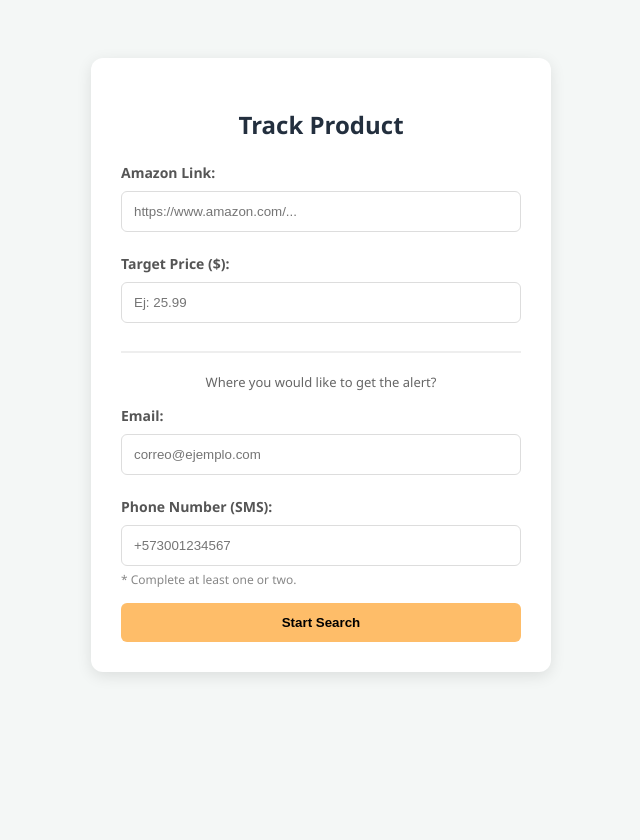
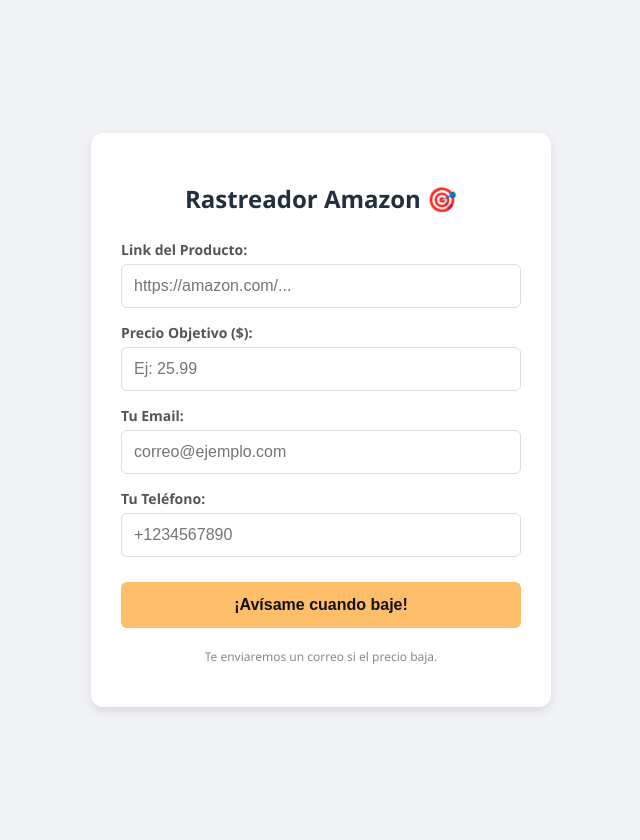
Before and after one commit to nerio023-code/project, a Flask app: page / in a window 1280 px wide. Shown: the whole page, without its empty margins (319-959 px from the left). Before the commit the page ends 676 px from the top, so only its background shows below. Run offline with Flask 3, Linux system fonts and the light colour scheme.

Commit message:
html corregido

```diff
--- a/templates/index.html
+++ b/templates/index.html
@@ -2,40 +2,107 @@
 <html lang="es">
 <head>
     <meta charset="UTF-8">
-    <title>Amazon Price Tracker</title>
+    <meta name="viewport" content="width=device-width, initial-scale=1.0">
+    <title>Cazador de Precios</title>
+
     <style>
-        body { font-family: 'Segoe UI', Tahoma, Geneva, Verdana, sans-serif; background-color: #f4f7f6; display: flex; justify-content: center; padding-top: 50px; }
-        .container { background: white; padding: 30px; border-radius: 12px; box-shadow: 0 4px 15px rgba(0,0,0,0.1); width: 400px; }
-        h2 { color: #232f3e; text-align: center; margin-bottom: 20px; }
-        label { font-size: 14px; font-weight: bold; color: #555; }
-        input { width: 100%; padding: 12px; margin: 8px 0 20px 0; border: 1px solid #ddd; border-radius: 6px; box-sizing: border-box; }
-        .optional-text { font-size: 12px; color: #888; margin-top: -15px; margin-bottom: 15px; display: block; }
-        button { width: 100%; padding: 12px; background-color: #febd69; border: none; border-radius: 6px; font-weight: bold; cursor: pointer; transition: 0.3s; }
-        button:hover { background-color: #f3a847; }
+        body {
+            font-family: 'Segoe UI', Tahoma, Geneva, Verdana, sans-serif;
+            background-color: #f0f2f5;
+            margin: 0;
+            padding: 20px;
+            display: flex;
+            justify-content: center; /* Centrar horizontalmente */
+            align-items: center;     /* Centrar verticalmente (si hay espacio) */
+            min-height: 100vh;       /* Que ocupe al menos toda la altura */
+        }
+
+        .container {
+            background: white;
+            padding: 30px;
+            border-radius: 12px;
+            box-shadow: 0 4px 10px rgba(0,0,0,0.1);
+
+            /* 2. AQUÍ ESTÁ EL TRUCO DEL TAMAÑO */
+            width: 90%;           /* En móvil ocupa casi todo el ancho */
+            max-width: 400px;     /* En PC se queda en un tamaño elegante */
+            margin: 0 auto;       /* Centrado */
+        }
+
+        h2 {
+            color: #232f3e;
+            text-align: center;
+            margin-bottom: 25px;
+        }
+
+        label {
+            font-size: 14px;
+            font-weight: bold;
+            color: #555;
+            display: block;
+            margin-bottom: 5px;
+            margin-top: 15px;
+        }
+
+        input {
+            width: 100%;
+            padding: 12px; /* Un poco más grande para dedos táctiles */
+            border: 1px solid #ddd;
+            border-radius: 6px;
+            box-sizing: border-box; /* Para que el padding no rompa el ancho */
+            font-size: 16px; /* Letra legible en móvil */
+        }
+
+        button {
+            width: 100%;
+            padding: 14px;
+            background-color: #febd69; /* El color amarillo de Amazon */
+            color: #111;
+            border: none;
+            border-radius: 6px;
+            font-size: 16px;
+            font-weight: bold;
+            cursor: pointer;
+            margin-top: 25px;
+            transition: background 0.3s;
+        }
+
+        button:hover {
+            background-color: #f3a847;
+        }
+
+        /* Pequeño texto de ayuda */
+        .note {
+            font-size: 12px;
+            color: #888;
+            text-align: center;
+            margin-top: 20px;
+        }
     </style>
 </head>
 <body>
+
     <div class="container">
-        <h2>Track Product</h2>
+        <h2>Rastreador Amazon 🎯</h2>
+
         <form action="/" method="POST">
-            <label>Amazon Link:</label>
-            <input type="url" name="url" placeholder="https://www.amazon.com/..." required>
+            <label>Link del Producto:</label>
+            <input type="url" name="url" placeholder="https://amazon.com/..." required>
 
-            <label>Target Price ($):</label>
+            <label>Precio Objetivo ($):</label>
             <input type="number" name="price" step="0.01" placeholder="Ej: 25.99" required>
 
-            <hr style="border: 0.5px solid #eee; margin-bottom: 20px;">
-            <p style="font-size: 13px; text-align: center; color: #666;">Where you would like to get the alert?</p>
+            <label>Tu Email:</label>
+            <input type="email" name="email" placeholder="correo@ejemplo.com" required>
 
-            <label>Email:</label>
-            <input type="email" name="email" placeholder="correo@ejemplo.com">
+            <label>Tu Teléfono:</label>
+            <input type="tel" name="phone" placeholder="+1234567890">
 
-            <label>Phone Number (SMS):</label>
-            <input type="tel" name="phone" placeholder="+573001234567">
-            <span class="optional-text">* Complete at least one or two.</span>
+            <button type="submit">¡Avísame cuando baje!</button>
+        </form>
 
-            <button type="submit">Start Search</button>
-        </form>
+        <p class="note">Te enviaremos un correo si el precio baja.</p>
     </div>
+
 </body>
 </html>
```
